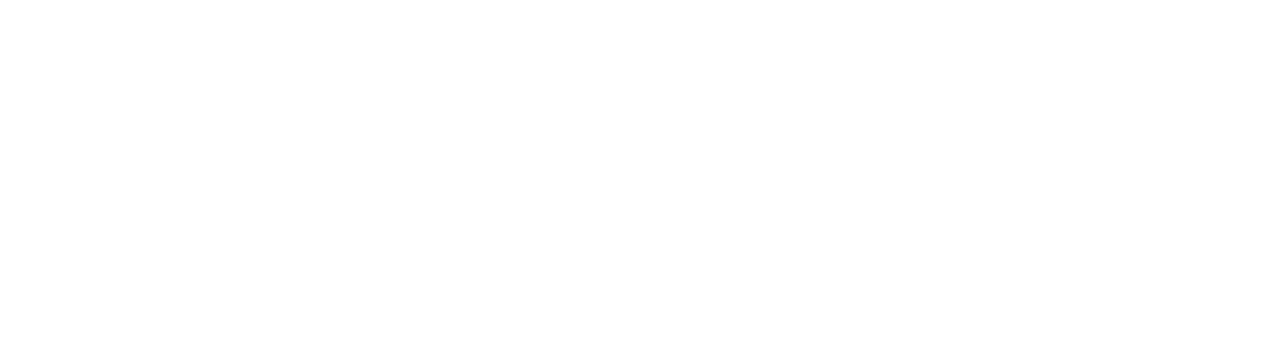
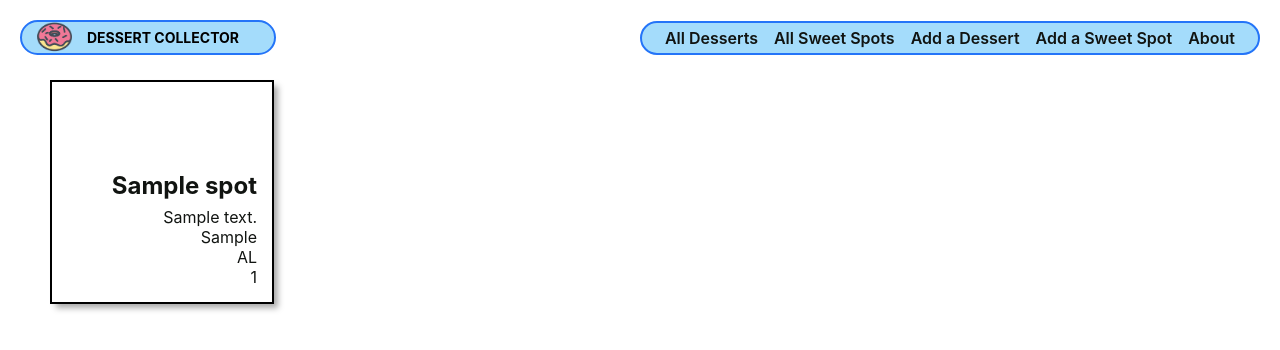
Before and after one commit to jessykim/dessert-collector-lab, a Django app: page /spots/1/ in a window 1280 px wide. Before the commit the part shown is empty. Shown: the top 350 px of the page. Run offline with Django 4.2, Linux system fonts and the light colour scheme; tables that the repository leaves empty hold one stand-in row (values such as "Sample post").

Commit message:
complete html and styling for spot details

```diff
--- a/main_app/static/css/spots/spot-detail.css
+++ b/main_app/static/css/spots/spot-detail.css
@@ -0,0 +1,52 @@
+main {
+  display: flex;
+  align-items: flex-end;
+  justify-content: flex-start;
+  min-height: auto;
+}
+
+.card {
+  width: 224px;
+  height: 224px;
+  margin: 25px 25px 15px 40px;
+  border: solid 2px;
+  box-shadow: var(--card-box-shadow);
+  position: relative;
+}
+
+.card-bg{
+  opacity: .4;
+  position: absolute;
+  display: inline-flex;
+  top: 0;
+  left: 0;
+  width: 100%;
+  height: 100%;
+}
+
+.card-content {
+  padding: 15px;
+  height: 100%;
+  width: 100%;
+  display: flex;
+  align-items: flex-end;
+  justify-content: flex-end;
+  flex-direction: column;
+  color: var(--text-color);
+}
+
+.btn {
+  margin-bottom: 15px;
+}
+
+.card h2 {
+  margin: 7px 0;
+  font-size: var(--font-xl);
+  z-index: 1;
+}
+
+.card p {
+  margin: 0;
+  font-size: var(--font-reg);
+  z-index: 1;
+}
--- a/main_app/templates/main_app/spot_detail.html
+++ b/main_app/templates/main_app/spot_detail.html
@@ -0,0 +1,27 @@
+{% extends 'base.html' %}
+{% load static %}
+
+{% block head %}
+<link
+  rel="stylesheet"
+  type="text/css"
+  href="{% static 'css/spots/spot-detail.css' %}"
+/>
+{% endblock %}
+
+{% block content %}
+
+<div class="card" style="border-color: {{ toy.color }}">
+  <div class="card-bg" style="background-color: {{ toy.color }}"></div>
+  <div class="card-content">
+    <h2>{{ spot.name }}</h2>
+    <p>{{ spot.address }}</p>
+    <p>{{ spot.city }}</p>
+    <p>{{ spot.state }}</p>
+    <p>{{ spot.zipcode }}</p>
+  </div>
+</div>
+{% comment %} <a href="{% url 'spots_update' spot.id %}" class="btn warn">Edit</a>
+<a href="{% url 'spots_delete' spot.id %}" class="btn danger">Delete</a> {% endcomment %}
+
+{% endblock %}
--- a/main_app/templates/main_app/spot_list.html
+++ b/main_app/templates/main_app/spot_list.html
@@ -26,10 +26,6 @@
     <a href="{% url 'spots_detail' spot.id %}">
       <div class="card-content">
         <h2>{{ spot.name }}</h2>
-        <p>{{ spot.address }}</p>
-        <p>{{ spot.city }}</p>
-        <p>{{ spot.state }}</p>
-        <p>{{ spot.zipcode }}</p>
       </div>
     </a>
   </div>
```
